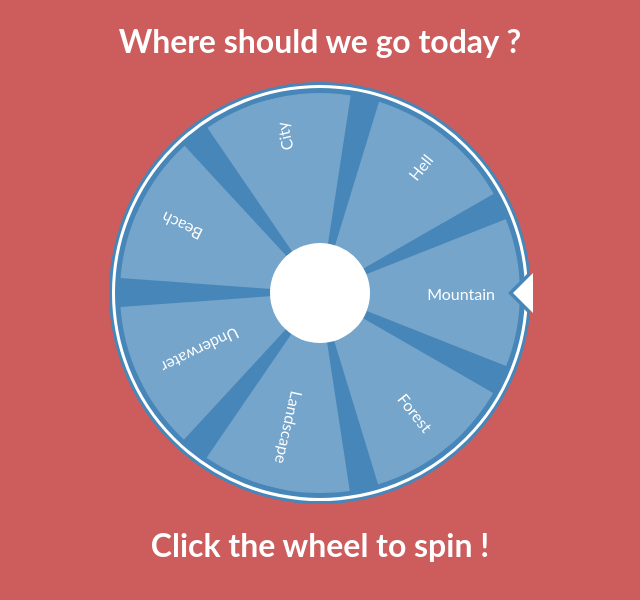
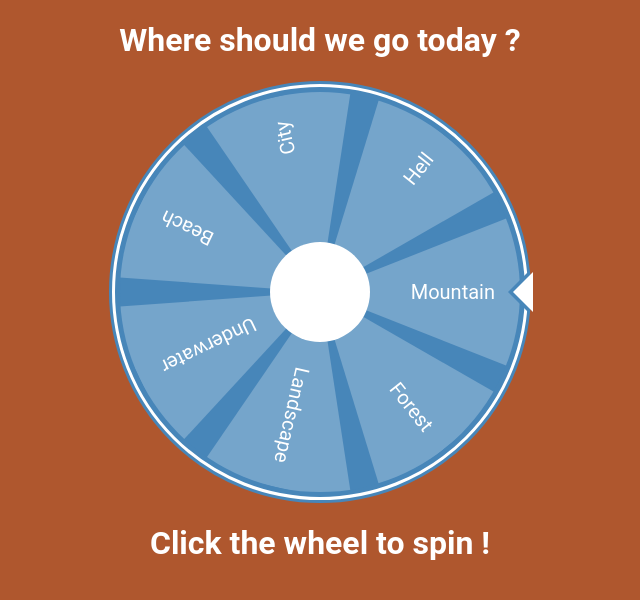
Before and after one commit to AnthoLbz/Trip-Roulette, a React (Create React App) app: page / in a window 1280 px wide. Shown: the top 600 px of the page, without its empty margins (320-960 px from the left). Built offline with nearby package versions, Linux system fonts and the light colour scheme.

Commit message:
minor tweaks on fonts and colors

```diff
--- a/src/components/launch.css
+++ b/src/components/launch.css
@@ -1,5 +1,5 @@
 :root {
-  --app-font: 'Quicksand', 'Lato', sans-serif;
+  --app-font: 'Roboto';
   --neutral-color: white;
 }
 
@@ -8,6 +8,6 @@
   text-align: center;
   background: var(--neutral-color);
   user-select: none;
-  background-color: indianred;
+  background-color: rgb(175, 87, 46);;
   color: white;
 }
--- a/src/components/wheel.css
+++ b/src/components/wheel.css
@@ -1,5 +1,5 @@
 *:root {
-  --wheel-font: 'Lato', 'Quicksand', sans-serif;
+  --wheel-font: 'Roboto';
   --wheel-size: 400px;
   --wheel-slice-spacing: 50px;
   --wheel-border-size: 5px;
@@ -14,7 +14,7 @@
   --reset-duration: 0.25s;
 }
 body{
-  background-color: indianred;
+  background-color: rgb(175, 87, 46);
 }
 /* Conteneur de la roue = cercle bleu extérieur */
 .wheel-container {
@@ -59,6 +59,7 @@ body{
 /* Roue */
 .wheel {
   display: block;
+  font-size: 20px;
   position: relative;
   box-sizing: content-box;
   margin: auto;
```
